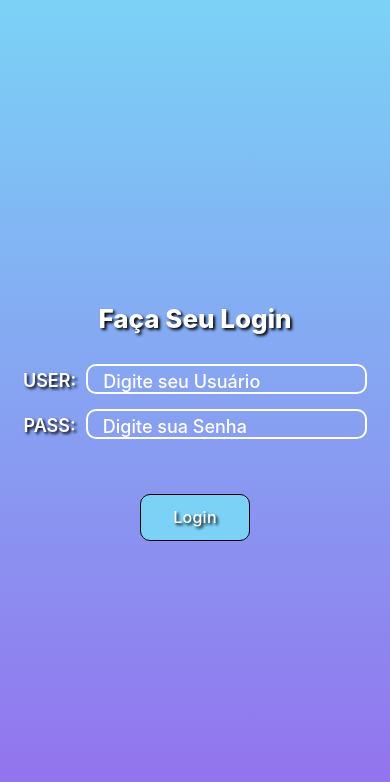
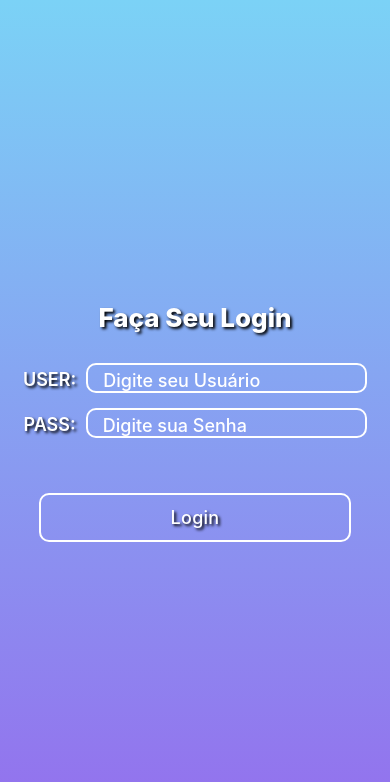
Before and after one commit to gui-andreta/AppSystemRh, a React Native app: screen / in a window 390 px wide. Shown: the top 782 px of the page. Built offline with nearby package versions, Linux system fonts and the light colour scheme.

Commit message:
Finalizado tela de Login
Proximo commit será o inicio da tela de Dashboard que vem após o login

```diff
--- a/src/screens/buttons/loginButton.js
+++ b/src/screens/buttons/loginButton.js
@@ -15,17 +15,14 @@ const styles = StyleSheet.create({
         alignItems: "center",
         justifyContent: "center",
         paddingVertical: 12,
-        paddingHorizontal: 32,
         borderRadius: 10,
-        elevation: 4,
-        backgroundColor: "#7BD2F6",
         marginTop: 40,
-        borderColor: "#000",
-        borderWidth: 1,
-
+        borderColor: "#fff",
+        borderWidth: 2,
+        width: "80%",
     },
     text: {
-        fontSize: 16,
+        fontSize: 18,
         lineHeight: 21,
         letterSpacing: 0.25,
         color: "white",
--- a/src/screens/login.js
+++ b/src/screens/login.js
@@ -104,6 +104,6 @@ const styles = StyleSheet.create({
         textShadowColor: "#000",
         textShadowOffset: {width: 2, height: 2},
         textShadowRadius: 3,
-        paddingBottom: 12,
+        paddingBottom: 13,
     },
 });
```
